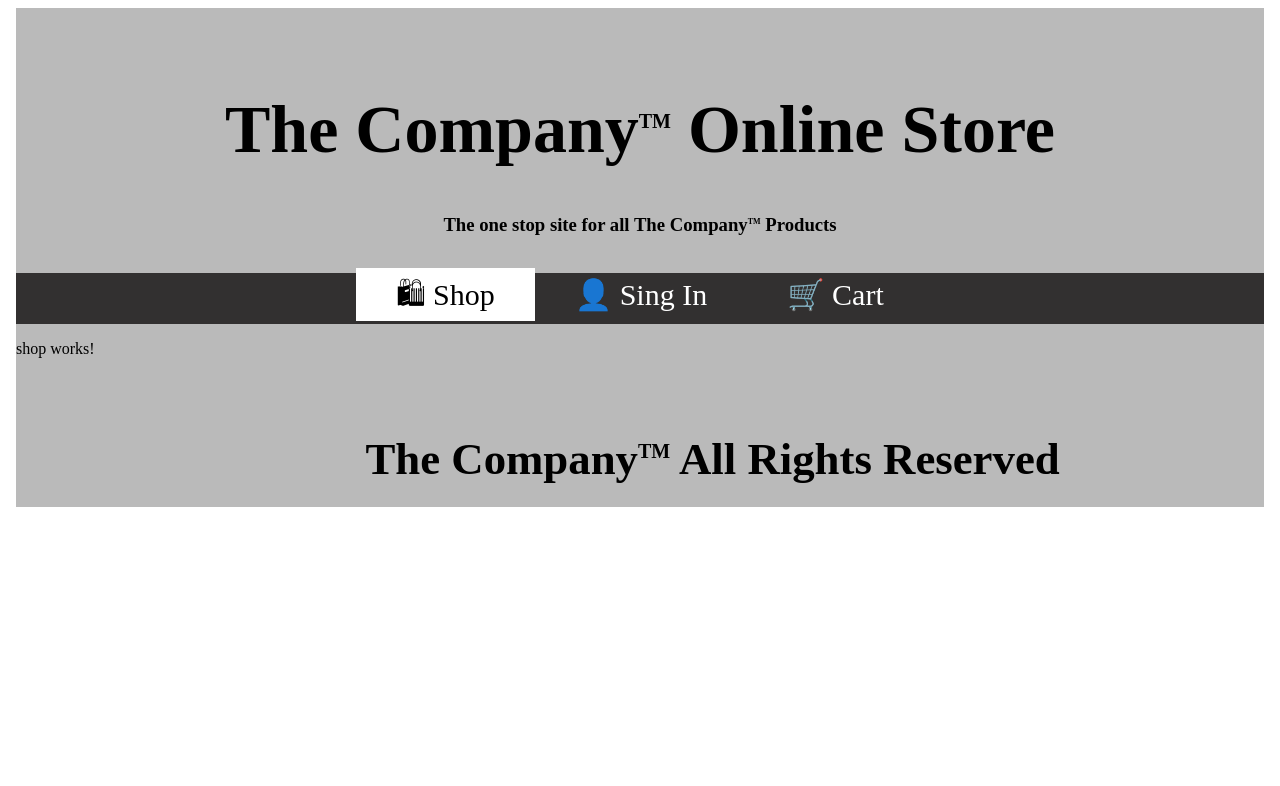
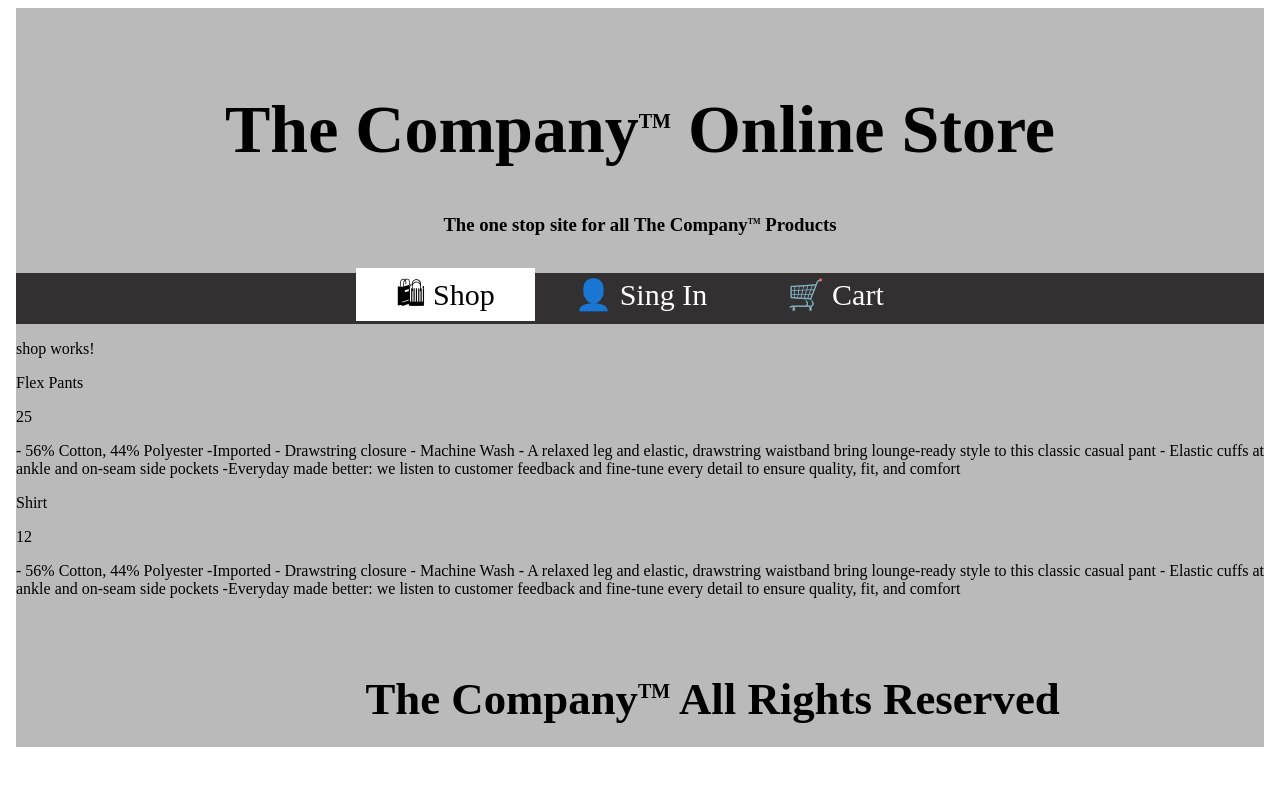
Before and after one commit to wana155/capstoneProject, an Angular app in the folder capstone/: page /shop in a window 1280 px wide. Shown: the top 786 px of the page. Built offline with nearby package versions, Linux system fonts and the light colour scheme.

Commit message:
Added class variables to store databse products. Wroking and fisplaying with mock products

```diff
--- a/capstone/src/app/shop/shop.component.html
+++ b/capstone/src/app/shop/shop.component.html
@@ -1 +1,11 @@
 <p>shop works!</p>
+
+<div>
+    <div *ngFor="let p of products">
+        <p>{{p.title}}</p>
+        <p>{{p.price}}</p>
+        <p>{{p.description}}</p>
+
+    </div>
+
+</div>
--- a/capstone/src/app/shop/shop.component.ts
+++ b/capstone/src/app/shop/shop.component.ts
@@ -1,4 +1,5 @@
 import { Component, OnInit } from '@angular/core';
+import { Product } from '../product.model';
 
 @Component({
   selector: 'app-shop',
@@ -6,8 +7,18 @@ import { Component, OnInit } from '@angular/core';
   styleUrls: ['./shop.component.css']
 })
 export class ShopComponent implements OnInit {
+  products:Array <Product>;
 
-  constructor() { }
+  constructor() {
+    this.products = new Array<Product>();
+    //Temporary:
+   var  product = new Product("100","Flex Pants",25,"Large"," - 56% Cotton, 44% Polyester -Imported - Drawstring closure - Machine Wash - A relaxed leg and elastic, drawstring waistband bring lounge-ready style to this classic casual pant - Elastic cuffs at ankle and on-seam side pockets -Everyday made better: we listen to customer feedback and fine-tune every detail to ensure quality, fit, and comfort ",55);
+   this.products.push(product);
+   var  product = new Product("200","Shirt",12,"Small"," - 56% Cotton, 44% Polyester -Imported - Drawstring closure - Machine Wash - A relaxed leg and elastic, drawstring waistband bring lounge-ready style to this classic casual pant - Elastic cuffs at ankle and on-seam side pockets -Everyday made better: we listen to customer feedback and fine-tune every detail to ensure quality, fit, and comfort ",55);
+   this.products.push(product);
+
+   //T
+  }
 
   ngOnInit(): void {
   }
```
